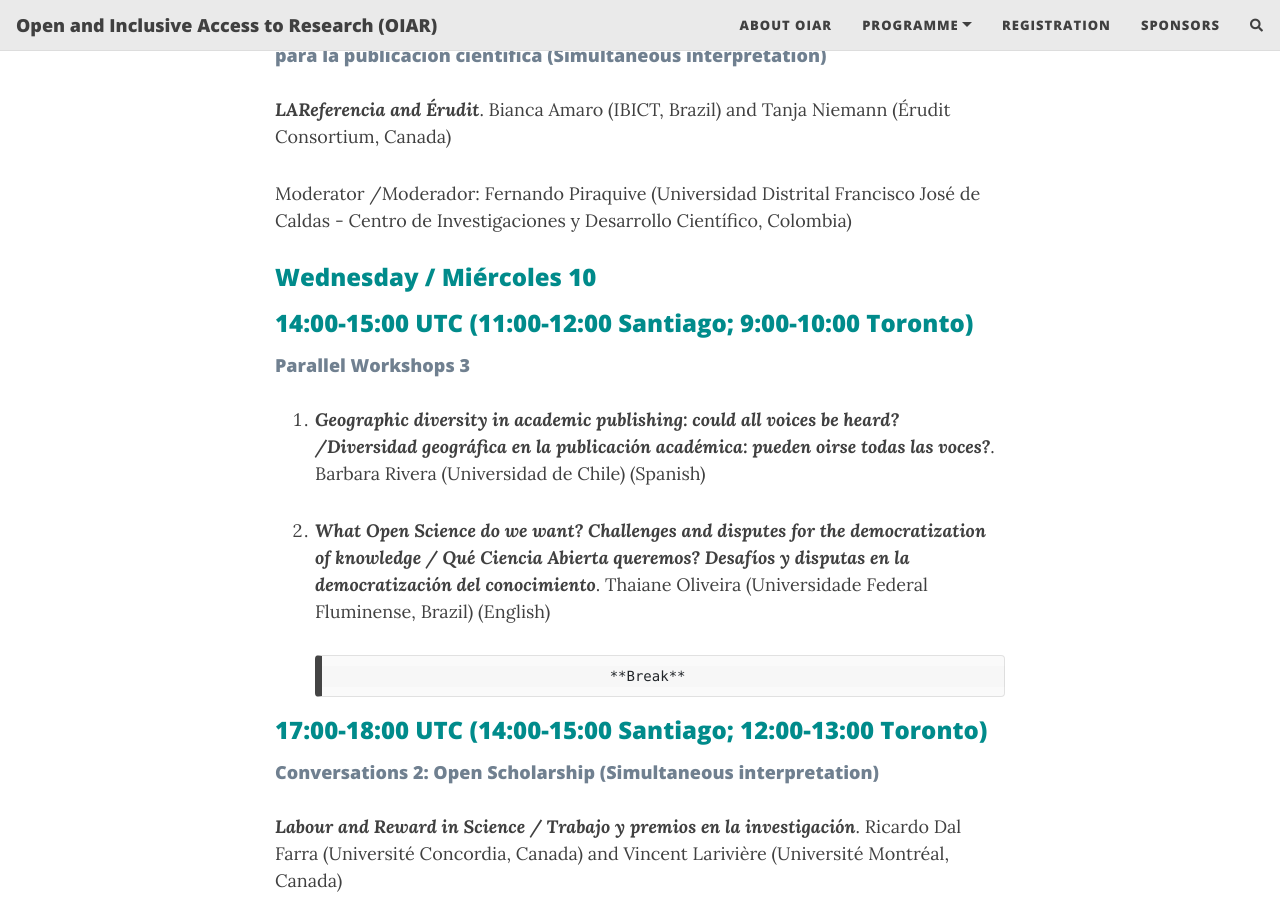
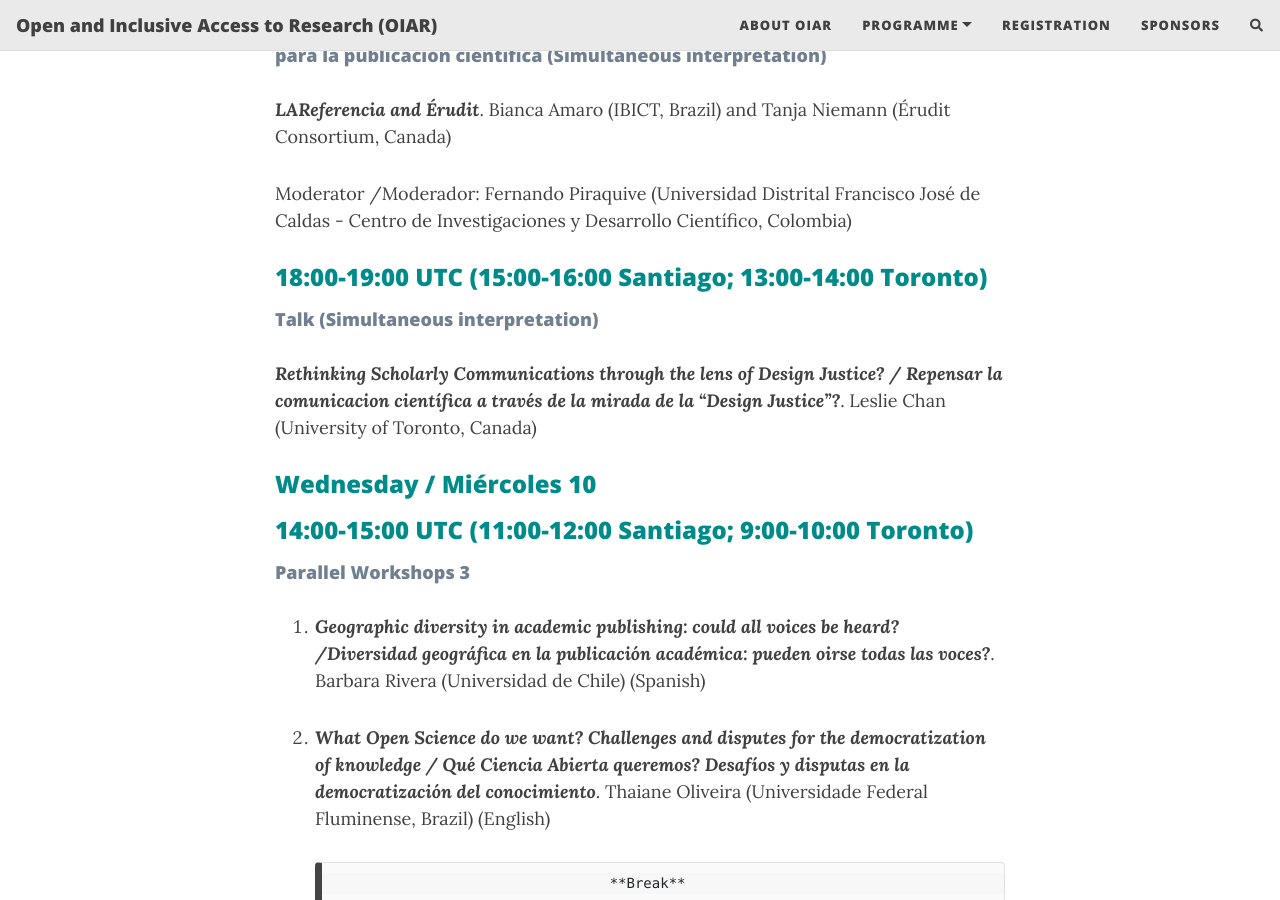
Before and after one commit to caedmon5/OIAR, a Jekyll site: the page built from programme.md, in a window 1280 px wide and 900 px high, scrolled down 1964 px. Built offline with Jekyll 4.4.1, drawn with Linux system fonts in a browser that asks for light colours; nearby versions of some CDN libraries; comment, search, counter and statistics services are not loaded.

Commit message:
Leslie added

```diff
--- a/programme.md
+++ b/programme.md
@@ -50,6 +50,12 @@ A [calendar (.ics file) is available for this conference](assets/img/OIAR.ics)
 
   Moderator /Moderador: Fernando Piraquive (Universidad Distrital Francisco José de Caldas - Centro de Investigaciones y Desarrollo Científico, Colombia)
 
+### <span style="color: DarkCyan;">18:00-19:00 UTC (15:00-16:00 Santiago; 13:00-14:00 Toronto)</span>
+#### <span style="color: SlateGray;">Talk (Simultaneous interpretation)</span>
+***Rethinking Scholarly Communications through the lens of Design Justice? / Repensar la comunicacion científica a través de la mirada de la "Design Justice"?***. Leslie Chan (University of Toronto, Canada)
+
+
+
 ## Wednesday / Miércoles 10  {#Wednesday}
 ### <span style="color: DarkCyan;">14:00-15:00 UTC (11:00-12:00 Santiago; 9:00-10:00 Toronto)</span>
 #### <span style="color: SlateGray;">Parallel Workshops 3</span>
@@ -62,6 +68,8 @@ A [calendar (.ics file) is available for this conference](assets/img/OIAR.ics)
 ### <span style="color: DarkCyan;">17:00-18:00 UTC (14:00-15:00 Santiago; 12:00-13:00 Toronto)</span>
 #### <span style="color: SlateGray;">Conversations 2: Open Scholarship (Simultaneous interpretation)</span>
 ***Labour and Reward in Science / Trabajo y premios en la investigación***. Ricardo Dal Farra (Université Concordia, Canada) and Vincent Larivière (Université Montréal, Canada)
+
+
 
 ## Thursday / Jueves 11  {#Thursday}
 ### <span style="color: DarkCyan;">14:00-15:00 UTC (11:00-12:00 Santiago; 9:00-10:00 Toronto)</span>
```
